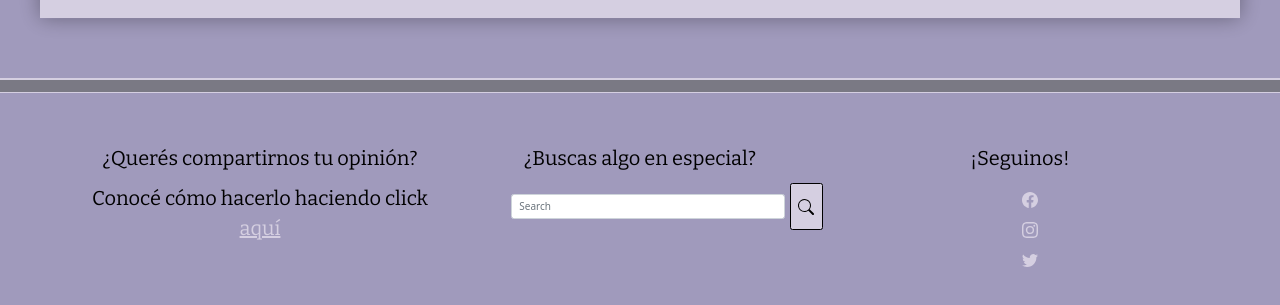
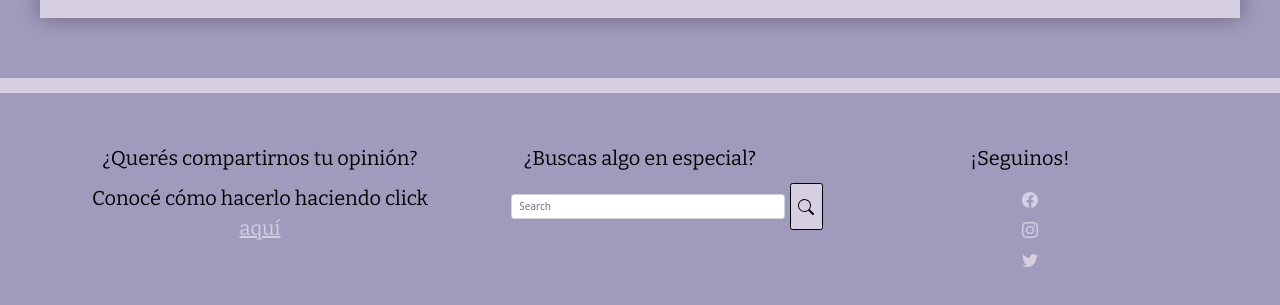
Before and after one commit to maldonadof/IdeaMaldonado, a plain HTML site: page index.html in a window 1280 px wide. Shown: the part 1801-2106 px from the top of the page. Drawn offline with nearby package versions, Linux system fonts and the light colour scheme.

Commit message:
sassdesafio

```diff
--- a/css/parciales/_componentes.scss
+++ b/css/parciales/_componentes.scss
@@ -40,6 +40,11 @@ a:hover {
     color:black;
 }
 
+.linea {
+    background-color: #d5cfe1;
+}
+
+
 .shadow-drop-center {
 	-webkit-animation: shadow-drop-center 0.4s cubic-bezier(0.250, 0.460, 0.450, 0.940) both;
 	        animation: shadow-drop-center 0.4s cubic-bezier(0.250, 0.460, 0.450, 0.940) both;
```
Also changed, not shown: css/main.css, 1 other file.
